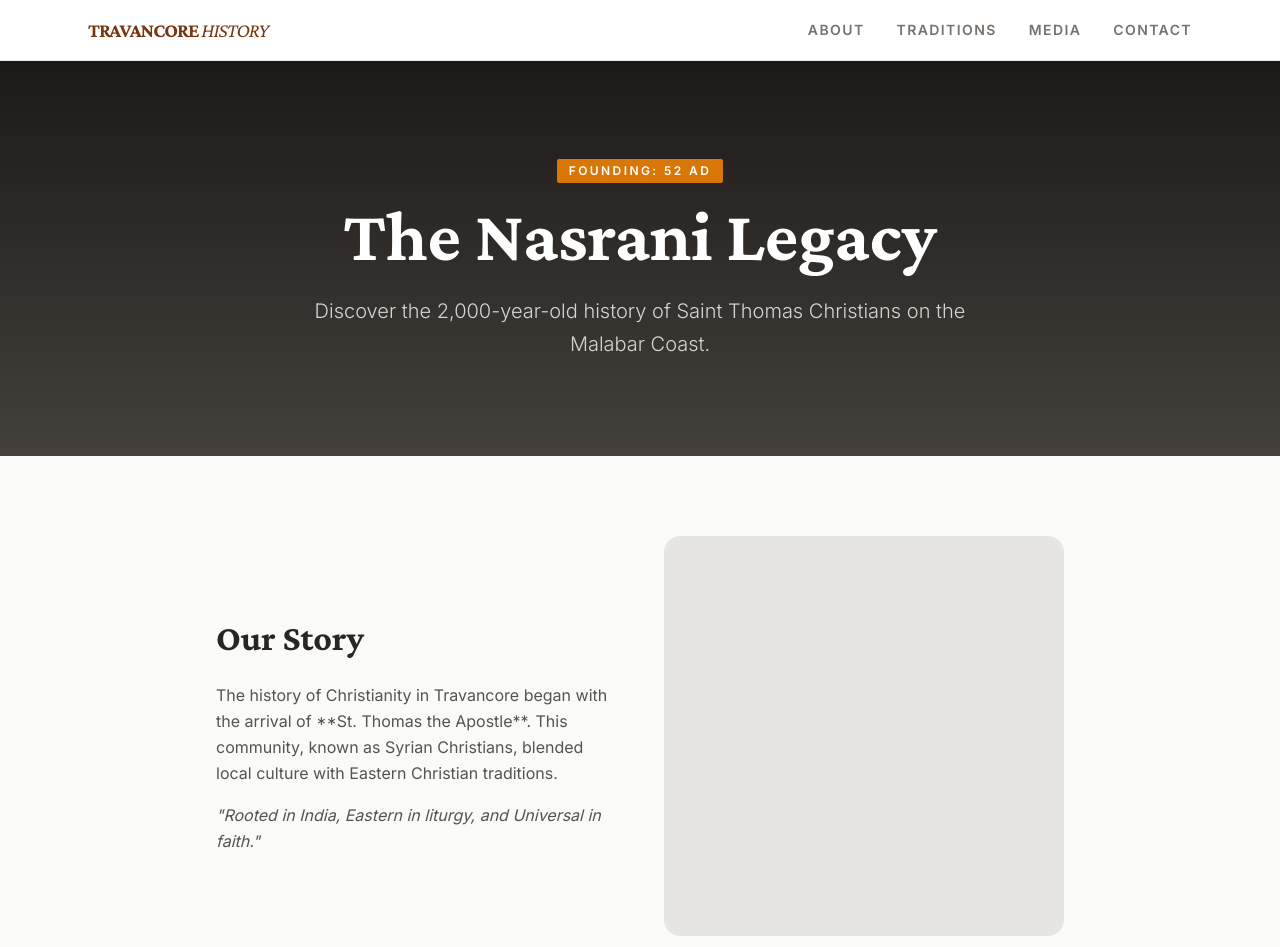
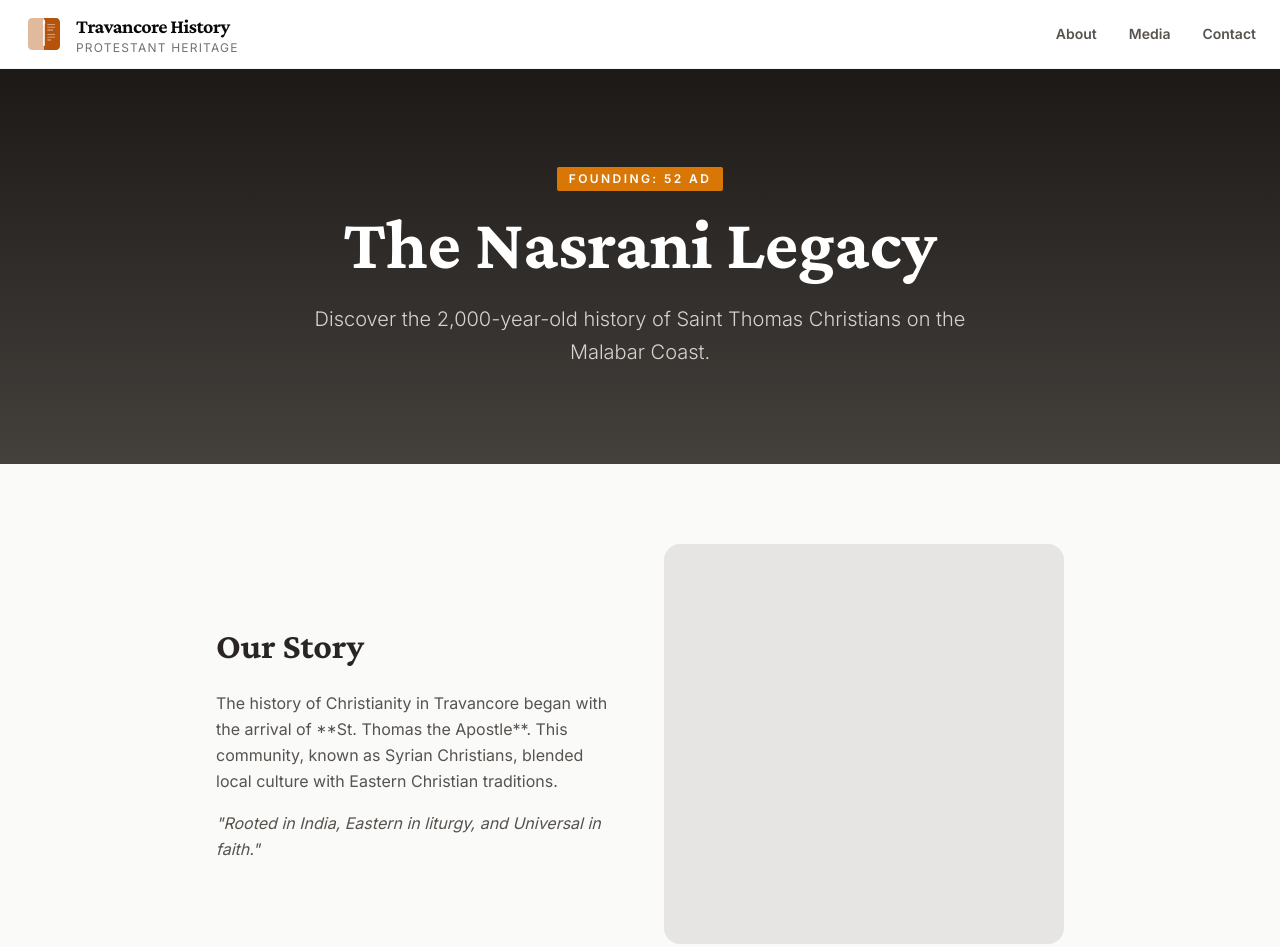
Before and after one commit to naveens239/tvmhistory, a plain HTML site: page index.html in a window 1280 px wide. Shown: the top 947 px of the page. Drawn offline with nearby package versions, Linux system fonts and the light colour scheme.

Commit message:
updated the css

```diff
--- a/index.html
+++ b/index.html
@@ -15,7 +15,7 @@
 </head>
 <body class="bg-stone-50 text-stone-900">
 
-    <header class="sticky top-0 z-50 bg-white/90 backdrop-blur-md border-b border-stone-200">
+    <!-- <header class="sticky top-0 z-50 bg-white/90 backdrop-blur-md border-b border-stone-200">
         <nav class="max-w-6xl mx-auto px-6 py-4 flex justify-between items-center">
             <h1 class="text-xl font-bold tracking-tighter text-amber-900 uppercase">Travancore <span class="font-light italic">History</span></h1>
             <ul class="hidden md:flex space-x-8 text-sm font-semibold tracking-widest uppercase text-stone-500">
@@ -23,6 +23,35 @@
                 <li><a href="#services" class="hover:text-amber-700 transition">Traditions</a></li>
                 <li><a href="#my-video" class="hover:text-amber-700 transition">Media</a></li>
                 <li><a href="#contact" class="hover:text-amber-700 transition">Contact</a></li>
+            </ul>
+        </nav>
+    </header> -->
+    <header class="sticky top-0 z-50 bg-white/95 backdrop-blur-sm border-b border-stone-100">
+        <nav class="max-w-7xl mx-auto px-6 py-3 flex justify-between items-center">
+
+            <a href="#" class="flex items-center gap-3 group">
+
+                <svg xmlns="http://www.w3.org/2000/svg" viewBox="0 0 100 100" class="w-10 h-10 text-amber-700">
+                    <path fill="currentColor" opacity="0.4" d="M10 20v60c0 5.5 4.5 10 10 10h30V10H20C14.5 10 10 14.5 10 20z"/>
+                    <path fill="currentColor" d="M90 20v60c0 5.5-4.5 10-10 10H50V10h30C85.5 10 90 14.5 90 20z"/>
+                    <rect fill="white" x="48" y="15" width="4" height="65" rx="2"/>
+                    <path fill="white" d="M50 12c-2 4-3 7-3 10 0 3 1.3 5 3 5s3-2 3-5c0-3-1-6-3-10z"/>
+                    <g fill="white" opacity="0.6">
+                        <rect x="58" y="25" width="20" height="2" rx="1"/><rect x="58" y="32" width="20" height="2" rx="1"/><rect x="58" y="39" width="15" height="2" rx="1"/>
+                        <rect x="58" y="50" width="20" height="2" rx="1"/><rect x="58" y="57" width="20" height="2" rx="1"/><rect x="58" y="64" width="10" height="2" rx="1"/>
+                    </g>
+                </svg>
+
+                <div class="flex flex-col">
+                    <h1 class="text-xl font-bold tracking-tight text-stone-950 group-hover:text-amber-800 transition">Travancore History</h1>
+                    <span class="text-xs font-medium uppercase tracking-widest text-stone-500">Protestant Heritage</span>
+                </div>
+            </a>
+
+            <ul class="flex space-x-8 text-sm font-semibold text-stone-600">
+                <li><a href="#about" class="hover:text-amber-800 transition">About</a></li>
+                <li><a href="#my-video" class="hover:text-amber-800 transition">Media</a></li>
+                <li><a href="#contact" class="hover:text-amber-800 transition">Contact</a></li>
             </ul>
         </nav>
     </header>
```
